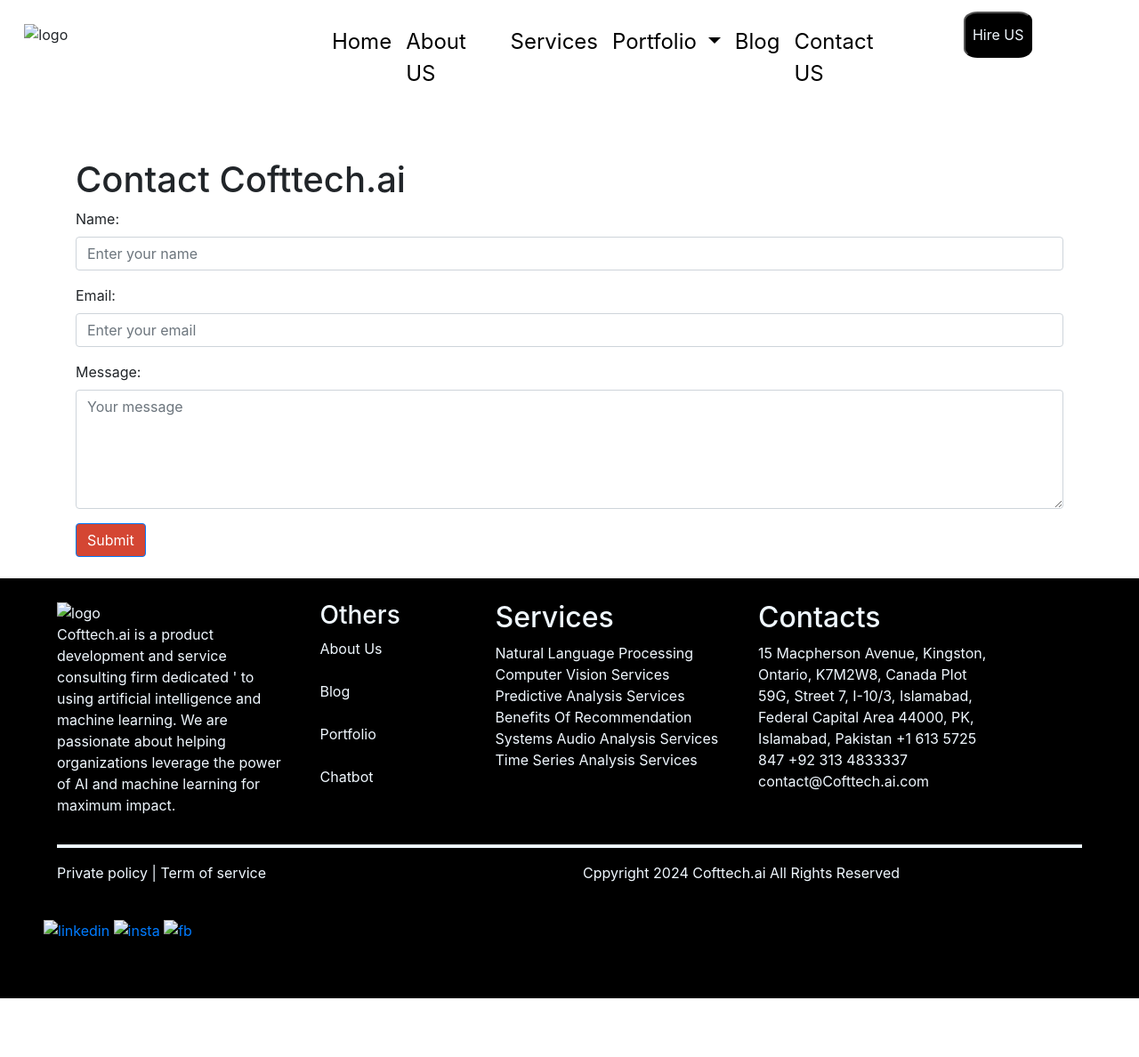
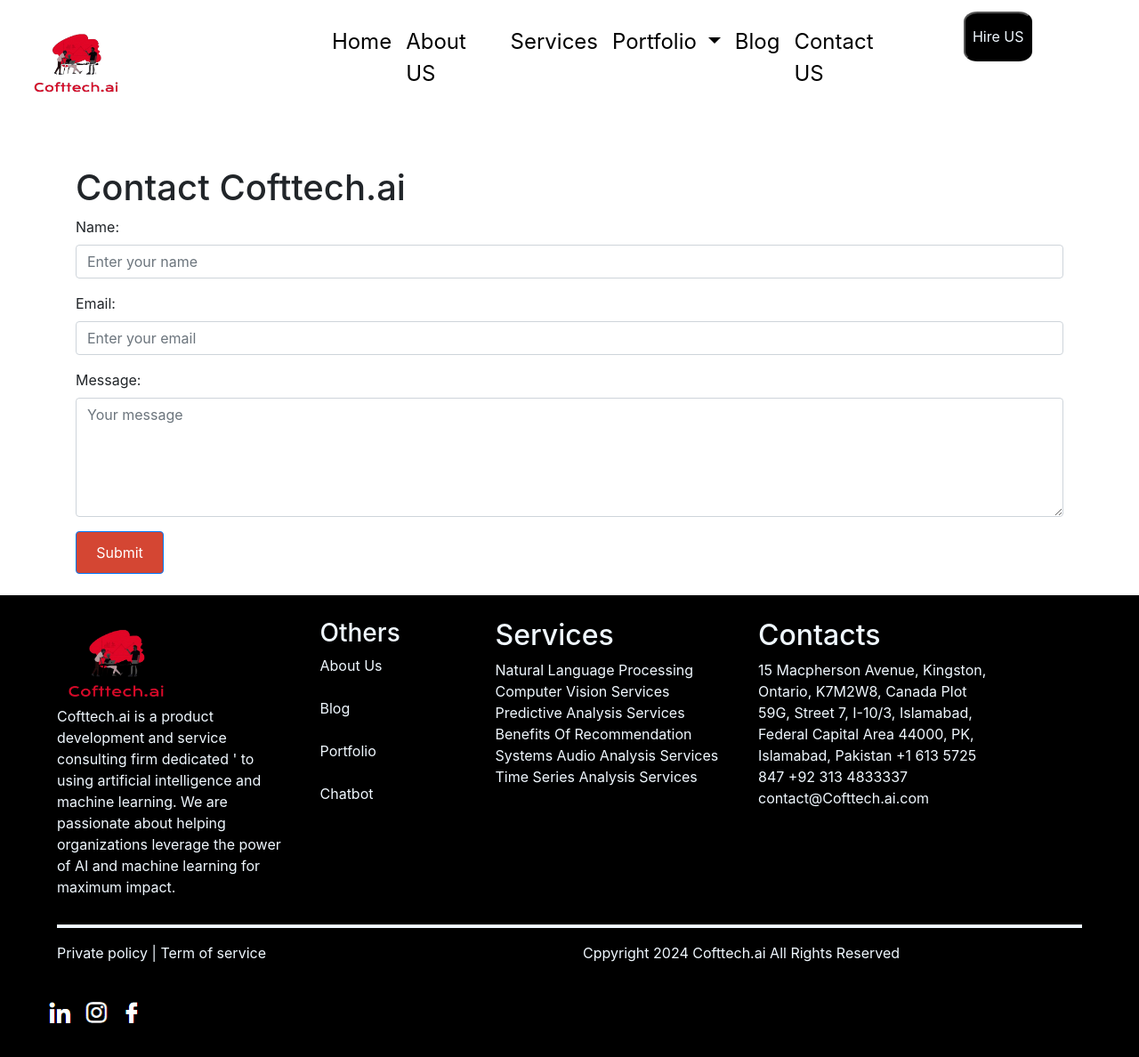
Before and after one commit to Atasatti/Cofttech, a plain HTML site: page Contact.html in a window 1280 px wide. Shown: the whole page at 89% size. Before the commit the page ends 1122 px from the top, so only its background shows below. Drawn offline with nearby package versions, Linux system fonts and the light colour scheme.

Commit message:
Update Contact.html

```diff
--- a/Contact.html
+++ b/Contact.html
@@ -12,7 +12,7 @@
     <header>
         <div class="row" style="padding: 1%;">
             <div class="col-sm-3 col-md-3 col-lg-3 col-xl-3">
-                <img src="IMAGES/Logo-removebg-preview.png" alt="logo" height="100%" width="50%" style="padding: 5%;">
+                <img src="Logo-removebg-preview.png" alt="logo" height="100%" width="50%" style="padding: 5%;">
 
             </div>
 
@@ -93,7 +93,7 @@
                 <label for="message">Message:</label>
                 <textarea class="form-control" id="message" rows="5" placeholder="Your message"></textarea>
             </div>
-            <button type="submit" class="btn btn-primary" style="background-color: rgb(212, 70, 51);">Submit</button>
+            <button type="submit" class="btn btn-primary" style="background-color: rgb(212, 70, 51); padding: 1% 2% 1% 2%;">Submit</button>
         </form>
     </div>
 
@@ -107,7 +107,7 @@
     <footer style="background-color: black; color: aliceblue; padding: 2% 5% 5% 5%">
         <div class="row">
             <div class="col-md-3 col-lg-3 col-xl-3">
-                <img src="IMAGES/Logo-removebg-preview.png" alt="logo" height="30%" width="50%">
+                <img src="Logo-removebg-preview.png" alt="logo" height="30%" width="50%">
                 <p>Cofttech.ai is a product development and service consulting firm dedicated '
                     to using artificial intelligence and machine learning. We are passionate
                     about helping organizations leverage the power of AI and machine learning
@@ -172,11 +172,11 @@
             <center>
                 <fieldset">
                 <center>
-                    <a href="#linkedin"><img src="IMAGES/img19.png" alt="linkedin"></a>
+                    <a href="#linkedin"><img src="img19.png" alt="linkedin"></a>
 
-                    <a href="#insta"><img src="IMAGES/img20.png" alt="insta"></a>
+                    <a href="#insta"><img src="img20.png" alt="insta"></a>
 
-                    <a href="#fb"><img src="IMAGES/img21.png" alt="fb"></a>
+                    <a href="#fb"><img src="img21.png" alt="fb"></a>
                 </center>
                 </fieldset>
             </center>
```
